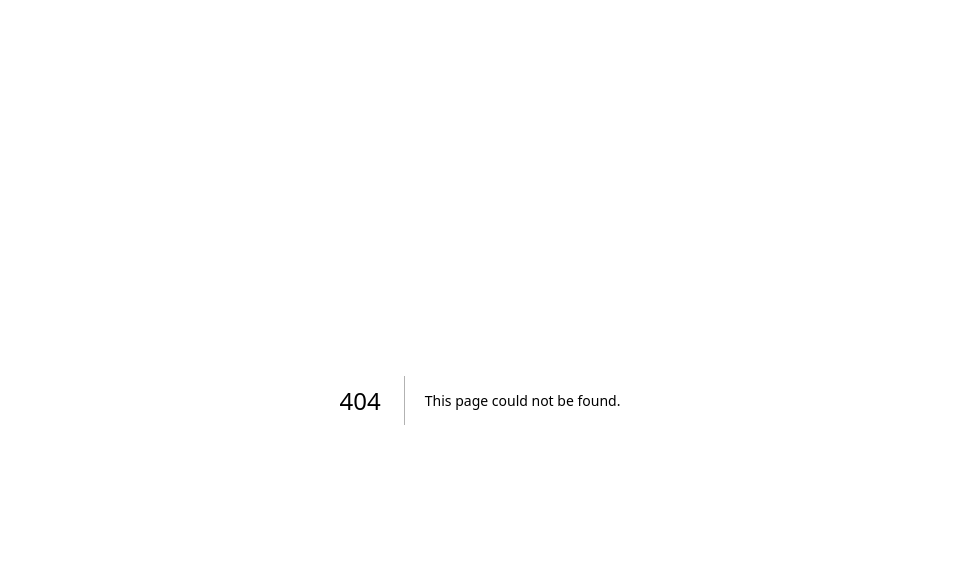
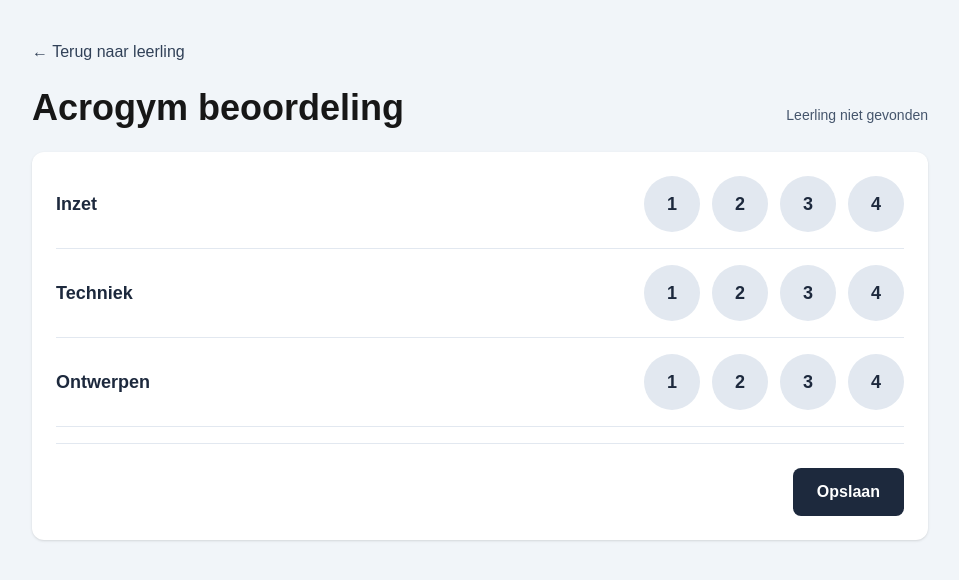
Before and after one commit to Marc333-tech/lo-volgsysteem, a Next.js app: page /leerlingen/1/acrogym in a window 1280 px wide. Before the commit this address had no page. Shown: the top 580 px of the page, without its empty margins (160-1119 px from the left). Built offline with nearby package versions, Linux system fonts and the light colour scheme; no server answers; the database is empty.

Commit message:
LO2 Turnen Acrogym toegevoegd

```diff
--- /dev/null
+++ b/app/leerlingen/[id]/acrogym/page.tsx
@@ -0,0 +1,190 @@
+"use client";
+
+import Link from "next/link";
+import { use, useEffect, useState } from "react";
+import { supabase } from "../../../../lib/supabase";
+
+const categorieen = ["Inzet", "Techniek", "Ontwerpen"];
+const beoordelingen = [1, 2, 3, 4];
+
+type Leerling = {
+	roepnaam: string;
+	achternaam: string;
+	klas: string;
+};
+
+type AcrogymScore = {
+	inzet: number;
+	techniek: number;
+	ontwerpen: number;
+};
+
+export default function AcrogymPage({
+	params,
+}: {
+	params: Promise<{ id: string }>;
+}) {
+	const { id } = use(params);
+	const [leerling, setLeerling] = useState<Leerling | null>(null);
+	const [isLoading, setIsLoading] = useState(true);
+	const [scores, setScores] = useState<Record<string, number | null>>(() =>
+		Object.fromEntries(categorieen.map((categorie) => [categorie, null])),
+	);
+	const [saveMessage, setSaveMessage] = useState<string | null>(null);
+	const [isSaving, setIsSaving] = useState(false);
+
+	async function handleSave() {
+		const selectedScores = Object.values(scores);
+
+		if (selectedScores.some((score) => score === null)) {
+			setSaveMessage("Kies eerst een beoordeling voor elke categorie.");
+			return;
+		}
+
+		setIsSaving(true);
+		setSaveMessage(null);
+
+		const { error } = await supabase.from("acrogym_scores").insert({
+			student_id: Number(id),
+			inzet: scores.Inzet,
+			techniek: scores.Techniek,
+			ontwerpen: scores.Ontwerpen,
+		});
+
+		setIsSaving(false);
+		setSaveMessage(
+			error
+				? `Opslaan mislukt: ${error.message}`
+				: "Beoordeling opgeslagen.",
+		);
+	}
+
+	useEffect(() => {
+		let isMounted = true;
+
+		async function loadLeerling() {
+			const [{ data: leerlingData }, { data: scoreData }] = await Promise.all([
+				supabase
+					.from("students")
+					.select("roepnaam, achternaam, klas")
+					.eq("id", id)
+					.single(),
+				supabase
+					.from("acrogym_scores")
+					.select("inzet, techniek, ontwerpen")
+					.eq("student_id", Number(id))
+					.order("created_at", { ascending: false })
+					.limit(1)
+					.maybeSingle(),
+			]);
+
+			if (isMounted) {
+				setLeerling(leerlingData);
+
+				if (scoreData) {
+					const savedScores = scoreData as AcrogymScore;
+
+					setScores({
+						Inzet: savedScores.inzet,
+						Techniek: savedScores.techniek,
+						Ontwerpen: savedScores.ontwerpen,
+					});
+				}
+
+				setIsLoading(false);
+			}
+		}
+
+		loadLeerling();
+
+		return () => {
+			isMounted = false;
+		};
+	}, [id]);
+
+	return (
+		<main className="min-h-screen bg-slate-100 p-6 sm:p-10">
+			<div className="mx-auto max-w-4xl">
+				<Link
+					href={`/leerlingen/${id}`}
+					className="mb-6 inline-block rounded-lg text-slate-700 hover:text-slate-900 focus:outline-none focus:ring-2 focus:ring-slate-500 focus:ring-offset-2"
+				>
+					&larr; Terug naar leerling
+				</Link>
+
+				<div className="mb-6 flex flex-wrap items-baseline justify-between gap-3">
+					<h1 className="text-4xl font-bold">Acrogym beoordeling</h1>
+					{isLoading ? (
+						<p className="text-sm text-slate-600">Leerling laden...</p>
+					) : leerling ? (
+						<div className="text-right text-slate-600">
+							<p className="font-semibold text-slate-800">
+								{leerling.roepnaam} {leerling.achternaam}
+							</p>
+							<p className="text-sm">Klas {leerling.klas}</p>
+						</div>
+					) : (
+						<p className="text-sm text-slate-600">Leerling niet gevonden</p>
+					)}
+				</div>
+
+				<div className="space-y-4 rounded-xl bg-white p-6 shadow">
+					{categorieen.map((categorie) => (
+						<section
+							key={categorie}
+							className="flex flex-col gap-3 border-b border-slate-200 pb-4 last:border-b-0 last:pb-0 sm:flex-row sm:items-center sm:justify-between"
+						>
+							<h2 className="text-lg font-semibold text-slate-800">
+								{categorie}
+							</h2>
+
+							<div
+								className="flex gap-3"
+								role="group"
+								aria-label={`Beoordeling voor ${categorie}`}
+							>
+								{beoordelingen.map((beoordeling) => (
+									<button
+										key={beoordeling}
+										type="button"
+										aria-pressed={scores[categorie] === beoordeling}
+										onClick={() =>
+											setScores((currentScores) => ({
+												...currentScores,
+												[categorie]: beoordeling,
+											}))
+										}
+										className={`h-12 w-12 shrink-0 rounded-full text-lg font-semibold transition-colors focus:outline-none focus:ring-2 focus:ring-slate-500 focus:ring-offset-2 sm:h-14 sm:w-14 ${
+											scores[categorie] === beoordeling
+												? "bg-slate-900 text-white ring-2 ring-slate-500 ring-offset-2"
+												: "bg-slate-200 text-slate-800 hover:bg-slate-300"
+										}`}
+									>
+										{beoordeling}
+									</button>
+								))}
+							</div>
+						</section>
+					))}
+
+					<div className="flex justify-end border-t border-slate-200 pt-6">
+						<button
+							type="button"
+							onClick={handleSave}
+							disabled={isSaving}
+							className="rounded-lg bg-slate-800 px-6 py-3 font-semibold text-white transition-colors hover:bg-slate-700 focus:outline-none focus:ring-2 focus:ring-slate-500 focus:ring-offset-2"
+						>
+							{isSaving ? "Opslaan..." : "Opslaan"}
+						</button>
+					</div>
+
+					{saveMessage && (
+						<p className="text-right text-sm text-slate-600" role="status">
+							{saveMessage}
+						</p>
+					)}
+				</div>
+			</div>
+		</main>
+	);
+}
--- a/app/leerlingen/[id]/page.tsx
+++ b/app/leerlingen/[id]/page.tsx
@@ -62,7 +62,7 @@ const loOnderdelen = [
   },
   {
     title: "LO2 Turnen",
-    onderdelen: [{ name: "Acrogym", icon: "🤸" }],
+    onderdelen: [{ name: "Acrogym", icon: "🤸", slug: "acrogym" }],
   },
   {
     title: "LO3 Atletiek",
@@ -129,6 +129,14 @@ export default async function LeerlingPage({
     .limit(1)
     .maybeSingle();
 
+  const { data: acrogymScore } = await supabase
+    .from("acrogym_scores")
+    .select("inzet, techniek, ontwerpen")
+    .eq("student_id", Number(id))
+    .order("created_at", { ascending: false })
+    .limit(1)
+    .maybeSingle();
+
   const { data: conditieScore } = await supabase
     .from("conditie_scores")
     .select("inzet, technisch, tactisch, limieten, rsg_run, shuttle_run")
@@ -166,6 +174,17 @@ export default async function LeerlingPage({
     ? calculateAverage(lo1Grades)
     : null;
   const lo1Grade = lo1Average === null ? null : getGrade(lo1Average);
+  const lo2Grades = acrogymScore
+    ? [
+        acrogymScore.inzet,
+        acrogymScore.techniek,
+        acrogymScore.ontwerpen,
+      ].map((score) => gradeToValue(getGrade(Number(score))))
+    : [];
+  const lo2Average = lo2Grades.length
+    ? calculateAverage(lo2Grades)
+    : null;
+  const lo2Grade = lo2Average === null ? null : getGrade(lo2Average);
   const lo5Grades = conditieScore
     ? [
         conditieScore.inzet,
@@ -183,7 +202,7 @@ export default async function LeerlingPage({
       assessed: Number(Boolean(softbalScore)) + Number(Boolean(volleybalScore)),
       total: 4,
     },
-    "LO2 Turnen": { assessed: 0, total: 1 },
+    "LO2 Turnen": { assessed: Number(Boolean(acrogymScore)), total: 1 },
     "LO3 Atletiek": { assessed: 0, total: 5 },
     "LO4 Klimmen": { assessed: 0, total: 2 },
     "LO5 Conditie": {
@@ -195,7 +214,7 @@ export default async function LeerlingPage({
   };
   const loResultRows = [
     { name: "LO1 Spel", grade: lo1Grade, progress: loProgress["LO1 Spel"] },
-    { name: "LO2 Turnen", grade: null, progress: loProgress["LO2 Turnen"] },
+    { name: "LO2 Turnen", grade: lo2Grade, progress: loProgress["LO2 Turnen"] },
     { name: "LO3 Atletiek", grade: null, progress: loProgress["LO3 Atletiek"] },
     { name: "LO4 Klimmen", grade: null, progress: loProgress["LO4 Klimmen"] },
     { name: "LO5 Conditie", grade: lo5Grade, progress: loProgress["LO5 Conditie"] },
@@ -256,6 +275,11 @@ export default async function LeerlingPage({
                     <GradeBadge grade={lo1Grade} />
                   </span>
                 )}
+                {groep.title === "LO2 Turnen" && (
+                  <span className="ml-2 align-middle">
+                    <GradeBadge grade={lo2Grade} />
+                  </span>
+                )}
                 {groep.title === "LO5 Conditie" && (
                   <span className="ml-2 align-middle">
                     <GradeBadge grade={lo5Grade} />
@@ -270,11 +294,14 @@ export default async function LeerlingPage({
                 {groep.onderdelen.map((onderdeel) => {
                   const isSoftbal = onderdeel.slug === "softbal";
                   const isVolleybal = onderdeel.slug === "volleybal";
+                  const isAcrogym = onderdeel.slug === "acrogym";
                   const isConditie = groep.title === "LO5 Conditie";
                   const score = isSoftbal
                     ? softbalScore
                     : isVolleybal
                       ? volleybalScore
+                      : isAcrogym
+                        ? acrogymScore
                       : isConditie
                         ? conditieScore
                       : null;
@@ -282,6 +309,8 @@ export default async function LeerlingPage({
                     ? softbalAverage
                     : isVolleybal
                       ? volleybalAverage
+                      : isAcrogym
+                        ? lo2Average
                       : isConditie
                         ? lo5Average
                       : null;
@@ -291,7 +320,7 @@ export default async function LeerlingPage({
                         <span className="flex h-12 w-12 items-center justify-center rounded-xl bg-[#362665]/10 text-2xl" aria-hidden="true">
                           {onderdeel.icon}
                         </span>
-                        {(isSoftbal || isVolleybal || isConditie) && (
+                        {(isSoftbal || isVolleybal || isAcrogym || isConditie) && (
                           <span className="text-xl text-[#362665]" aria-hidden="true">→</span>
                         )}
                       </div>
@@ -304,7 +333,7 @@ export default async function LeerlingPage({
                     </>
                   );
 
-                  return isSoftbal || isVolleybal || isConditie ? (
+                  return isSoftbal || isVolleybal || isAcrogym || isConditie ? (
                     <Link
                       key={onderdeel.name}
                       href={
```
